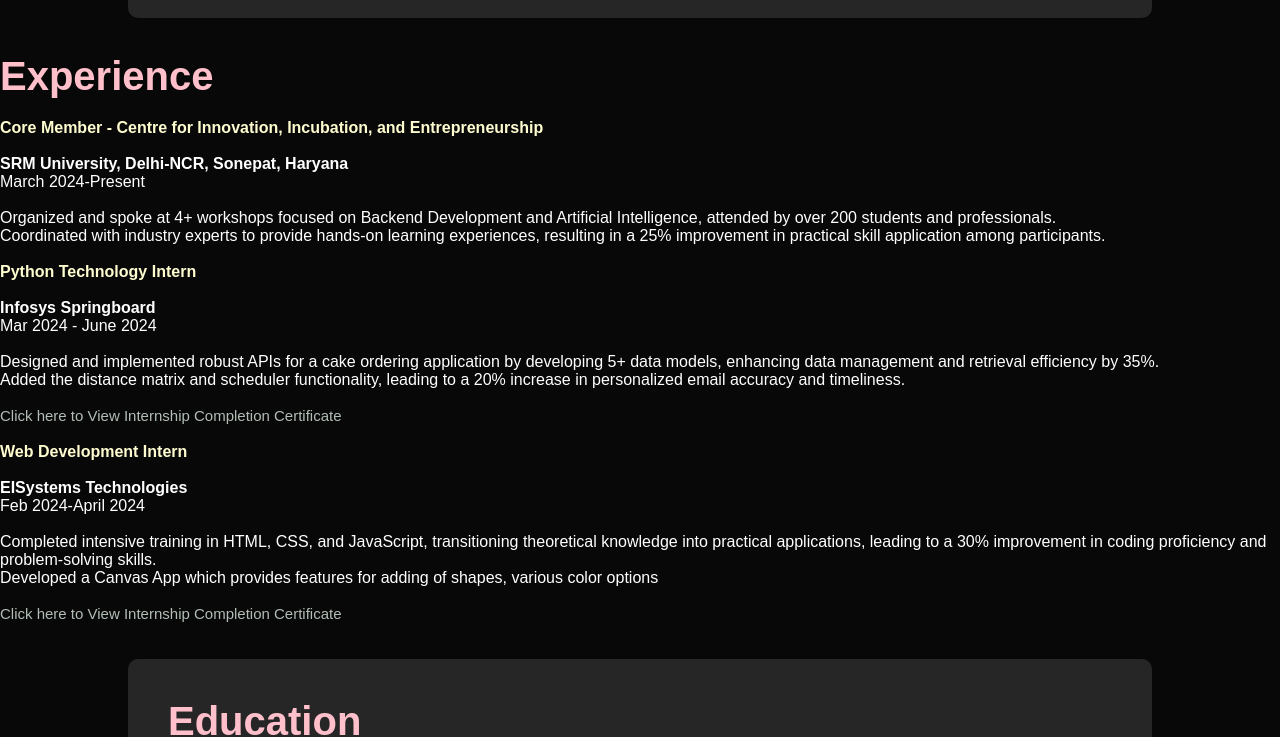
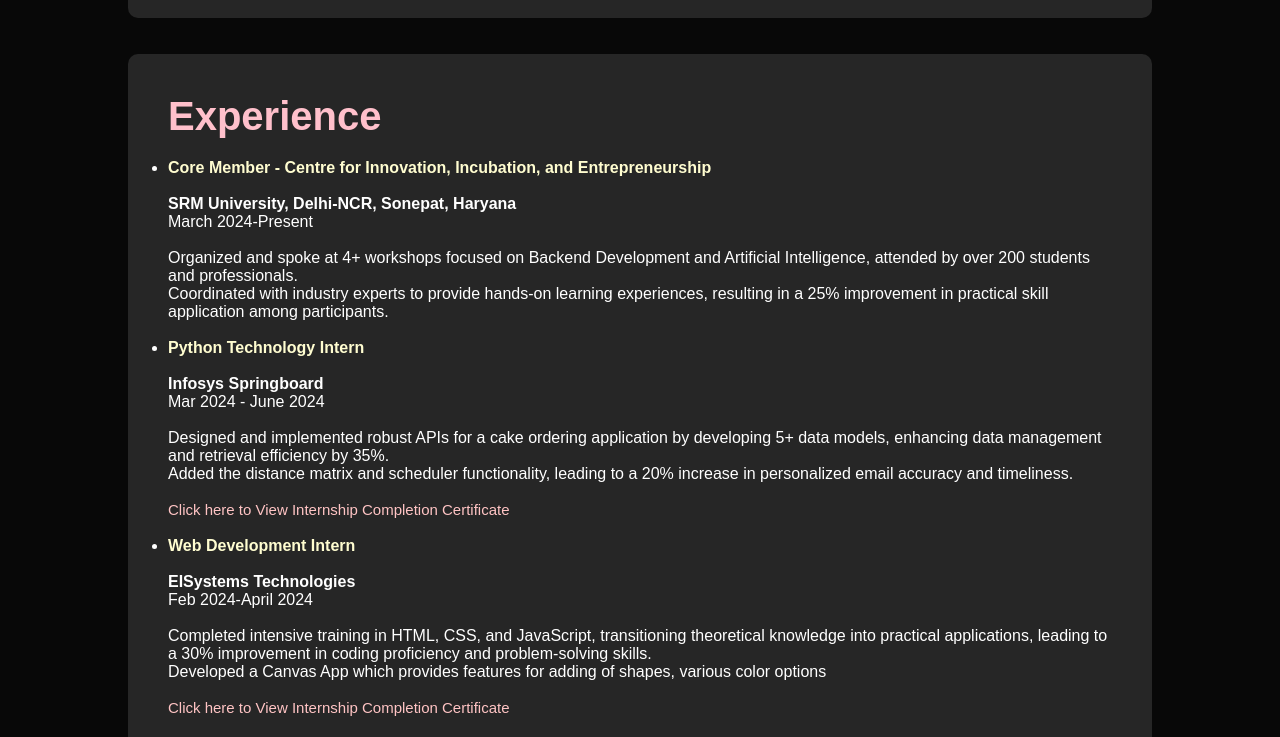
Before and after one commit to prashansa-erica-prakash/Portfolio-Website, a plain HTML site: page index.html in a window 1280 px wide. Shown: the part 1941-2678 px from the top of the page. Drawn offline with Linux system fonts and the light colour scheme.

Commit message:
Update style.css

```diff
--- a/style.css
+++ b/style.css
@@ -17,6 +17,10 @@ body{
     background-size: cover;
     background-position: center;
     background-attachment: fixed;
+}
+
+#experience li a{
+    color: rgb(255, 196, 196)
 }
 
 .container{
@@ -292,6 +296,15 @@ nav ul li a:hover{
     margin: auto;
 }
 
+#experience{
+    background: #262626;
+    padding: 40px;
+    width: 80%;
+    height: auto;
+    border-radius: 10px;
+    margin: auto;
+}
+
 .header_cer{
     margin-bottom: 20px;
     font-size: 40px;
@@ -315,50 +328,14 @@ nav ul li a:hover{
 
 a{
         text-decoration: none;
-        color: #B2BEB5;
+        color: rgb(255, 196, 196);
         font-size: 15px;
 }
-/* .projects-list{
-    display: grid;
-    grid-gap: 40px;
-    margin-top: 50px;
-    margin: 0;
-    padding: 0;
+
+#certification li a{
+    color: rgb(255, 196, 196);
+    font-size: 15px;
 }
-
-.project1 div{
-    margin: 0;
-    padding: 0;
-}
-
-.projects-list div{
-    background: black;
-    padding: 20px;
-    font-size: 20px;
-    font-weight:300;
-    border-radius: 10px;
-    transition: background 0.5s, transform 0.5s;
-} */
-
-/* .projects-list div h2{
-    font-size: 20px;
-    font-weight: 500;
-    margin-bottom:15px;
-}
-
-.projects-list div a{
-    text-decoration: none;
-    color: #fff;
-    font-size: 15px;
-    margin-top: 20px;
-    display: inline-block;
-}
-
-.projects-list div:hover{
-    background: #ff004f;
-    transform: translate(-10px);
-} */
-
 
 #contact{
     text-align: center;
```
